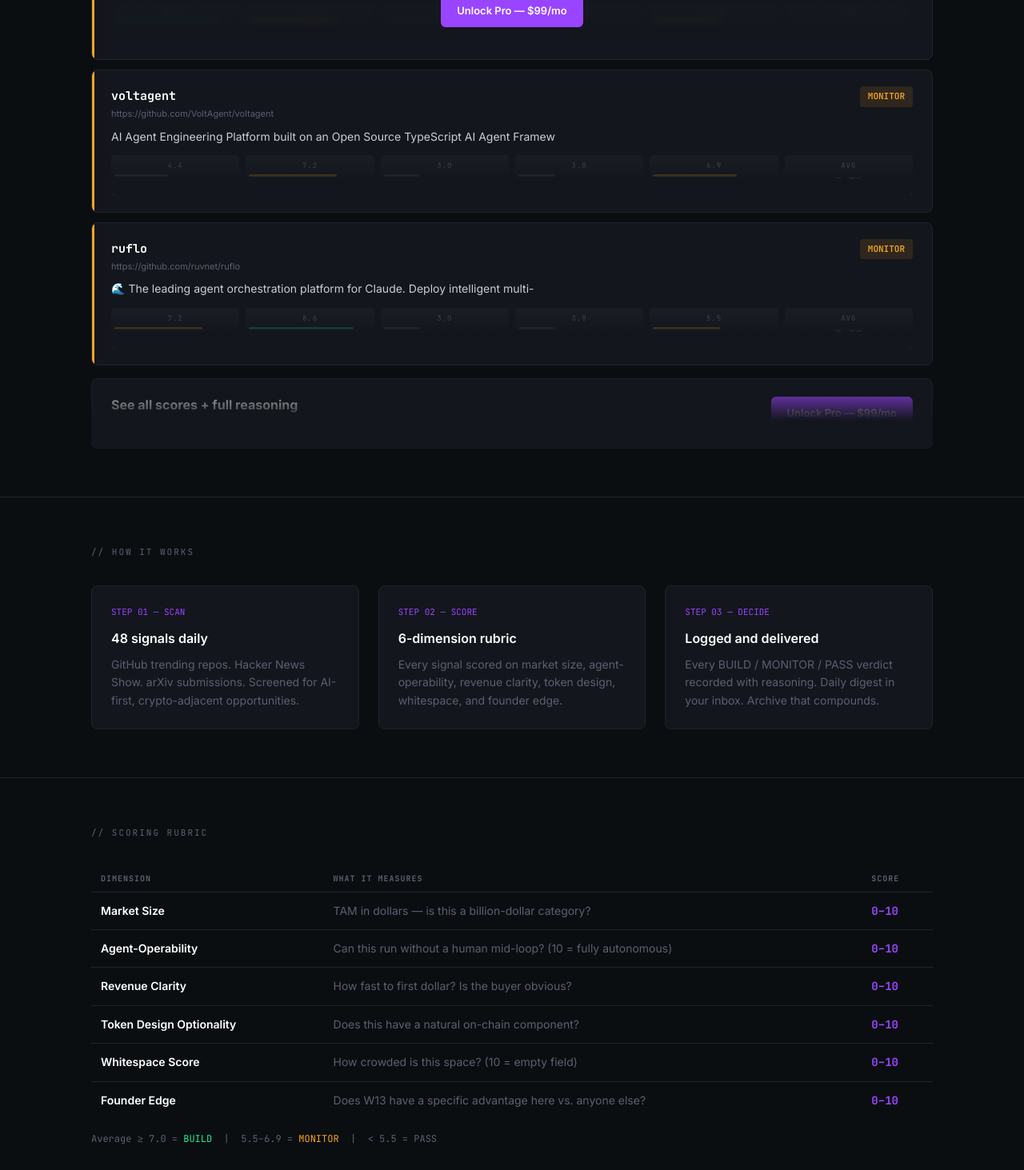
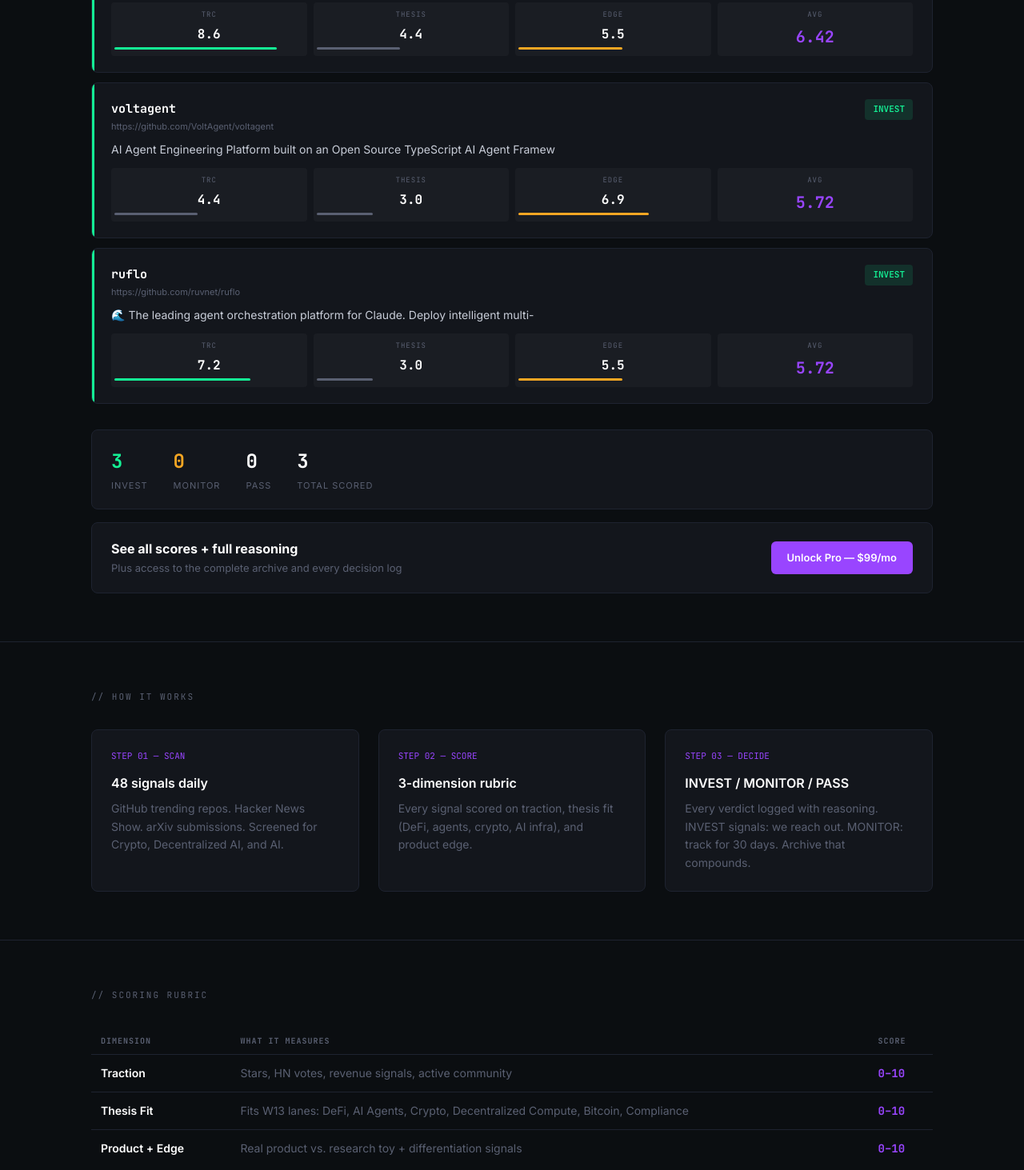
Before and after one commit to W13Ventures/w13-dealflow, a plain HTML site: page index.html in a window 1280 px wide. Shown: the part 802-2265 px from the top of the page at 80% size. Drawn offline with Linux system fonts and the light colour scheme.

Commit message:
W13 Dealflow 2026-04-04 — auto-deploy

```diff
--- a/index.html
+++ b/index.html
@@ -17,7 +17,7 @@
       --muted:    #5A6072;
       --accent:   #9945FF;
       --accent2:  #14F195;
-      --build:    #14F195;
+      --invest:   #14F195;
       --monitor:  #F5A623;
       --pass:     #5A6072;
       --red:      #FF4D4D;
@@ -47,12 +47,10 @@
       font-size: 16px;
       letter-spacing: -0.5px;
     }
-    .site-header .tagline {
-      color: var(--muted);
-    }
+    .site-header .tagline { color: var(--muted); }
     .site-header .live-dot {
       width: 6px; height: 6px;
-      background: var(--build);
+      background: var(--invest);
       border-radius: 50%;
       margin-left: auto;
       animation: pulse 2s infinite;
@@ -110,10 +108,7 @@
       border: none;
       transition: all 0.15s;
     }
-    .btn-primary {
-      background: var(--accent);
-      color: #fff;
-    }
+    .btn-primary { background: var(--accent); color: #fff; }
     .btn-primary:hover { background: #b56fff; transform: translateY(-1px); }
     .btn-outline {
       background: transparent;
@@ -153,7 +148,7 @@
       border-radius: 4px;
       font-weight: 600;
     }
-    .badge-build  { background: rgba(20,241,149,0.12); color: var(--build); }
+    .badge-invest  { background: rgba(20,241,149,0.12); color: var(--invest); }
     .badge-monitor { background: rgba(245,166,35,0.12); color: var(--monitor); }
 
     /* Signal card */
@@ -173,7 +168,7 @@
       width: 3px;
       background: var(--border);
     }
-    .signal-card.build::before  { background: var(--build); }
+    .signal-card.invest::before  { background: var(--invest); }
     .signal-card.monitor::before { background: var(--monitor); }
 
     .signal-header {
@@ -203,16 +198,16 @@
       margin-bottom: 12px;
     }
 
-    /* Score grid */
+    /* Score grid — 3 dimensions */
     .score-grid {
       display: grid;
-      grid-template-columns: repeat(6, 1fr);
+      grid-template-columns: repeat(4, 1fr);
       gap: 8px;
       margin-top: 12px;
     }
     .score-cell {
       text-align: center;
-      padding: 6px 4px;
+      padding: 8px 4px;
       background: rgba(255,255,255,0.03);
       border-radius: 4px;
     }
@@ -223,17 +218,16 @@
       letter-spacing: 1px;
       text-transform: uppercase;
       display: block;
-      margin-bottom: 2px;
+      margin-bottom: 4px;
     }
     .score-value {
       font-family: 'JetBrains Mono', monospace;
-      font-size: 14px;
+      font-size: 16px;
       font-weight: 700;
       color: #FFFFFF;
       display: block;
     }
-    .score-value.avg { color: var(--accent); font-size: 18px; }
-    .score-value.high { color: var(--build); }
+    .score-value.avg { color: var(--accent); font-size: 20px; }
 
     /* ── TIERED ACCESS ───────────────────────────────────────────────── */
     .tier-gate {
@@ -266,6 +260,36 @@
       color: var(--muted);
     }
     .tier-unlock .btn { font-size: 13px; padding: 10px 20px; }
+
+    /* ── Stats bar ────────────────────────────────────────────────────── */
+    .stats-bar {
+      display: flex;
+      gap: 32px;
+      margin-top: 32px;
+      padding: 20px 24px;
+      background: var(--surface);
+      border: 1px solid var(--border);
+      border-radius: 8px;
+    }
+    .stat {
+      display: flex;
+      flex-direction: column;
+      gap: 2px;
+    }
+    .stat-num {
+      font-family: 'JetBrains Mono', monospace;
+      font-size: 24px;
+      font-weight: 700;
+      color: #fff;
+    }
+    .stat-num.invest { color: var(--invest); }
+    .stat-num.monitor { color: var(--monitor); }
+    .stat-label {
+      font-size: 11px;
+      color: var(--muted);
+      text-transform: uppercase;
+      letter-spacing: 1px;
+    }
 
     /* ── HOW IT WORKS ────────────────────────────────────────────────── */
     .how-grid {
@@ -451,9 +475,10 @@
       .site-header { padding: 12px 16px; }
       .section { padding: 40px 0; }
       .how-grid, .pricing-grid { grid-template-columns: 1fr; }
-      .score-grid { grid-template-columns: repeat(3, 1fr); }
+      .score-grid { grid-template-columns: repeat(2, 1fr); }
       .waitlist-form { flex-direction: column; }
       .hero { padding: 50px 0 40px; }
+      .stats-bar { flex-wrap: wrap; gap: 16px; }
     }
   </style>
 </head>
@@ -471,8 +496,8 @@
 <section class="hero">
   <div class="container">
     <div class="hero-eyebrow">W13 Venture Studio</div>
-    <h1>Daily intelligence on<br><span>early-stage AI x crypto</span></h1>
-    <p class="hero-sub">Every signal scored against a 6-dimension rubric. Every decision logged. Every verdict delivered to your inbox. The compounding dealflow database that gets smarter every day.</p>
+    <h1>Daily intelligence on<br><span>Crypto, Decentralized AI & AI</span></h1>
+    <p class="hero-sub">Every signal scored. Every verdict logged. Every day. The compounding dealflow database that helps W13 get into the best early-stage deals — before anyone else.</p>
     <div class="hero-actions">
       <a href="#waitlist" class="btn btn-primary">Join the Waitlist →</a>
       <a href="#how-it-works" class="btn btn-outline">How it works</a>
@@ -486,18 +511,43 @@
     <div class="section-title">// Today's Dealflow — <span id="feed-date">Loading...</span></div>
 
     <div class="feed-meta">
-      <span class="feed-badge badge-monitor" id="feed-verdict">MONITOR</span>
-      <span id="feed-count" style="font-family: 'JetBrains Mono', monospace; font-size: 12px; color: var(--muted);">0 signals</span>
+      <span class="feed-badge badge-invest" id="feed-badge-invest">INVEST 0</span>
+      <span class="feed-badge badge-monitor" id="feed-badge-monitor">MONITOR 0</span>
+      <span id="feed-count" style="font-family: 'JetBrains Mono', monospace; font-size: 12px; color: var(--muted);">0 signals scored</span>
     </div>
 
-    <div id="signals-container">Loading signals...</div>
+    <div id="signals-container">
+      <p style="color:var(--muted); font-family: JetBrains Mono, monospace; font-size: 13px; padding: 40px 0; text-align: center;">
+        Loading signals...
+      </p>
+    </div>
 
-    <div id="pro-cta" class="tier-gate" style="display:none; position: relative; margin-top: 16px;">
+    <!-- Stats bar -->
+    <div class="stats-bar" id="stats-bar" style="display:none;">
+      <div class="stat">
+        <span class="stat-num invest" id="stat-invest">0</span>
+        <span class="stat-label">Invest</span>
+      </div>
+      <div class="stat">
+        <span class="stat-num monitor" id="stat-monitor">0</span>
+        <span class="stat-label">Monitor</span>
+      </div>
+      <div class="stat">
+        <span class="stat-num" id="stat-pass">0</span>
+        <span class="stat-label">Pass</span>
+      </div>
+      <div class="stat">
+        <span class="stat-num" id="stat-total">0</span>
+        <span class="stat-label">Total Scored</span>
+      </div>
+    </div>
+
+    <div id="pro-cta" style="display:none; position: relative; margin-top: 16px;">
       <div style="background: var(--surface); border: 1px solid var(--border); border-radius: 8px; padding: 20px 24px;">
         <div style="display: flex; align-items: center; justify-content: space-between; flex-wrap: wrap; gap: 12px;">
           <div>
             <div style="font-weight: 700; color: #fff; font-size: 16px;">See all scores + full reasoning</div>
-            <div style="font-size: 13px; color: var(--muted);">Plus access to the complete 30-day archive</div>
+            <div style="font-size: 13px; color: var(--muted);">Plus access to the complete archive and every decision log</div>
           </div>
           <a href="#waitlist" class="btn btn-primary" style="font-size: 13px; padding: 10px 20px;">Unlock Pro — $99/mo</a>
         </div>
@@ -514,17 +564,17 @@
       <div class="how-step">
         <div class="how-step-num">STEP 01 — SCAN</div>
         <h3>48 signals daily</h3>
-        <p>GitHub trending repos. Hacker News Show. arXiv submissions. Screened for AI-first, crypto-adjacent opportunities.</p>
+        <p>GitHub trending repos. Hacker News Show. arXiv submissions. Screened for Crypto, Decentralized AI, and AI.</p>
       </div>
       <div class="how-step">
         <div class="how-step-num">STEP 02 — SCORE</div>
-        <h3>6-dimension rubric</h3>
-        <p>Every signal scored on market size, agent-operability, revenue clarity, token design, whitespace, and founder edge.</p>
+        <h3>3-dimension rubric</h3>
+        <p>Every signal scored on traction, thesis fit (DeFi, agents, crypto, AI infra), and product edge.</p>
       </div>
       <div class="how-step">
         <div class="how-step-num">STEP 03 — DECIDE</div>
-        <h3>Logged and delivered</h3>
-        <p>Every BUILD / MONITOR / PASS verdict recorded with reasoning. Daily digest in your inbox. Archive that compounds.</p>
+        <h3>INVEST / MONITOR / PASS</h3>
+        <p>Every verdict logged with reasoning. INVEST signals: we reach out. MONITOR: track for 30 days. Archive that compounds.</p>
       </div>
     </div>
   </div>
@@ -544,41 +594,26 @@
       </thead>
       <tbody>
         <tr>
-          <td class="dim">Market Size</td>
-          <td style="color: var(--muted);">TAM in dollars — is this a billion-dollar category?</td>
+          <td class="dim">Traction</td>
+          <td style="color: var(--muted);">Stars, HN votes, revenue signals, active community</td>
           <td class="dim-score">0–10</td>
         </tr>
         <tr>
-          <td class="dim">Agent-Operability</td>
-          <td style="color: var(--muted);">Can this run without a human mid-loop? (10 = fully autonomous)</td>
+          <td class="dim">Thesis Fit</td>
+          <td style="color: var(--muted);">Fits W13 lanes: DeFi, AI Agents, Crypto, Decentralized Compute, Bitcoin, Compliance</td>
           <td class="dim-score">0–10</td>
         </tr>
         <tr>
-          <td class="dim">Revenue Clarity</td>
-          <td style="color: var(--muted);">How fast to first dollar? Is the buyer obvious?</td>
-          <td class="dim-score">0–10</td>
-        </tr>
-        <tr>
-          <td class="dim">Token Design Optionality</td>
-          <td style="color: var(--muted);">Does this have a natural on-chain component?</td>
-          <td class="dim-score">0–10</td>
-        </tr>
-        <tr>
-          <td class="dim">Whitespace Score</td>
-          <td style="color: var(--muted);">How crowded is this space? (10 = empty field)</td>
-          <td class="dim-score">0–10</td>
-        </tr>
-        <tr>
-          <td class="dim">Founder Edge</td>
-          <td style="color: var(--muted);">Does W13 have a specific advantage here vs. anyone else?</td>
+          <td class="dim">Product + Edge</td>
+          <td style="color: var(--muted);">Real product vs. research toy + differentiation signals</td>
           <td class="dim-score">0–10</td>
         </tr>
       </tbody>
     </table>
     <p style="margin-top: 16px; font-family: 'JetBrains Mono', monospace; font-size: 12px; color: var(--muted);">
-      Average ≥ 7.0 = <span style="color: var(--build);">BUILD</span> &nbsp;|&nbsp;
-      5.5–6.9 = <span style="color: var(--monitor);">MONITOR</span> &nbsp;|&nbsp;
-      &lt; 5.5 = <span style="color: var(--muted);">PASS</span>
+      Average ≥ 5.5 = <span style="color: var(--invest);">INVEST</span> &nbsp;|&nbsp;
+      4.5–5.4 = <span style="color: var(--monitor);">MONITOR</span> &nbsp;|&nbsp;
+      &lt; 4.5 = <span style="color: var(--muted);">PASS</span>
     </p>
   </div>
 </section>
@@ -595,10 +630,10 @@
         <div class="pricing-desc">Follow the feed. Watch what we find.</div>
         <div class="pricing-price">$0 <span>/ forever</span></div>
         <ul class="pricing-features">
-          <li>Daily top 3 signals (names + source)</li>
-          <li>Verdict badges (BUILD / MONITOR)</li>
-          <li>W13 Twitter/X feed</li>
-          <li class="locked">Full score breakdown</li>
+          <li>Daily top INVEST signal — full scores visible</li>
+          <li>Top MONITOR signal visible</li>
+          <li>Verdict badges (INVEST / MONITOR / PASS)</li>
+          <li class="locked">Full daily digest (all signals)</li>
           <li class="locked">Decision log + reasoning</li>
           <li class="locked">Archive access</li>
           <li class="locked">API access</li>
@@ -612,8 +647,8 @@
         <div class="pricing-desc">For operators, builders, and solo funds.</div>
         <div class="pricing-price">$99 <span>/ month</span></div>
         <ul class="pricing-features">
-          <li>Full daily digest (all signals)</li>
-          <li>6-dimension scores + reasoning</li>
+          <li>Full daily digest (all signals + scores)</li>
+          <li>3-dimension rubric scores + reasoning</li>
           <li>30-day archive access</li>
           <li>Decision log for every verdict</li>
           <li>Email delivery — daily at 6 PM EST</li>
@@ -634,7 +669,7 @@
           <li>Real-time keyword alerts (personalized)</li>
           <li>API access — programmatic signals feed</li>
           <li>Custom rubric weights</li>
-          <li>Dedicated co-founder sourcing (BUILD signals)</li>
+          <li>Dedicated co-founder sourcing (INVEST signals)</li>
           <li>Quarterly thesis review call</li>
         </ul>
         <a href="#waitlist" class="btn btn-outline" style="width: 100%; justify-content: center;">Contact Us</a>
@@ -644,7 +679,7 @@
   </div>
 </section>
 
-<!-- ── WAITLIST ──────────────────────────────────────────────────────── -->
+<!-- ── WAITLIST ─────────────────────────────────────────────────────── -->
 <section class="section" id="waitlist">
   <div class="container">
     <div class="waitlist-section">
@@ -661,7 +696,7 @@
   </div>
 </section>
 
-<!-- ── FOOTER ───────────────────────────────────────────────────────── -->
+<!-- ── FOOTER ────────────────────────────────────────────────────────── -->
 <footer>
   W13 Venture Studio · w13.dealflow@outlook.com · Built by Hermes
 </footer>
@@ -671,12 +706,21 @@
   // ── Load dealflow data ────────────────────────────────────────────
   async function loadData() {
     try {
-      const res = await fetch('data/today.json');
-      if (!res.ok) throw new Error('No data yet');
+      // Try multiple paths for resilience
+      let res = await fetch('data/today.json');
+      if (!res.ok) throw new Error('Not found');
+      const data = await res.json();
+      return data;
+    } catch (e) {
+      // Try root path
+      try {
+        const res = await fetch('/data/today.json');
+        if (!res.ok) throw new Error('Not found');
         return await res.json();
-    } catch (e) {
-      console.warn('[W13] today.json not available:', e.message);
+      } catch (e2) {
+        console.warn('[W13] Could not load today.json:', e2.message);
         return null;
+      }
     }
   }
 
@@ -687,95 +731,147 @@
     return d.toLocaleDateString('en-US', { month: 'short', day: 'numeric', year: 'numeric' });
   }
 
-  // ── Score bar ─────────────────────────────────────────────────────
-  function scoreBar(val, max = 10) {
-    const pct = (val / max * 100).toFixed(0);
-    const color = val >= 8 ? 'var(--build)' : val >= 5.5 ? 'var(--monitor)' : 'var(--muted)';
+  // ── Score bar (single value) ───────────────────────────────────────
+  function scoreCell(label, val) {
+    const pct = (val / 10 * 100).toFixed(0);
+    const color = val >= 7 ? 'var(--invest)' : val >= 5 ? 'var(--monitor)' : 'var(--muted)';
     return `<div class="score-cell">
-      <span class="score-label">${val.toFixed(1)}</span>
+      <span class="score-label">${label}</span>
+      <span class="score-value">${val.toFixed(1)}</span>
       <div style="height:3px; background:${color}; width:${pct}%; border-radius:2px; margin-top:4px;"></div>
     </div>`;
   }
 
-  // ── Render signals ────────────────────────────────────────────────
-  function renderSignals(data) {
-    const container = document.getElementById('signals-container');
-
-    if (!data || !data.signals || data.signals.length === 0) {
-      container.innerHTML = '<p style="color:var(--muted); font-family: JetBrains Mono, monospace; font-size:13px;">No signals scored today. Next scan at 6 PM EST.</p>';
-      return;
+  // ── Determine verdict from data ─────────────────────────────────────
+  function getVerdict(signal) {
+    if (signal.verdict) return signal.verdict;
+    const a = signal.avg;
+    if (a >= 5.5) return 'INVEST';
+    if (a >= 4.5) return 'MONITOR';
+    return 'PASS';
   }
 
-    document.getElementById('feed-date').textContent = fmtDate(data.date);
-    document.getElementById('feed-count').textContent = `${data.signals.length} signals scored`;
-
-    // Separate builds and monitors
-    const builds   = data.signals.filter(s => s.avg >= 6.5);
-    const monitors = data.signals.filter(s => s.avg >= 5.5 && s.avg < 6.5);
-
-    let html = '';
-
-    // FREE TIER: Show first MONITOR only, name + desc, no scores
-    if (monitors.length > 0) {
-      const free = monitors[0];
-      html += renderCard(free, 'monitor', /* gated */ true);
-    }
-
-    // Show remaining MONITORs + all BUILDs — PRO TIER
-    const premiumSignals = [...builds, ...monitors.slice(1)];
-    if (premiumSignals.length > 0) {
-      document.getElementById('pro-cta').style.display = 'block';
-      premiumSignals.forEach(s => {
-        html += renderCard(s, s.avg >= 6.5 ? 'build' : 'monitor', /* gated */ false);
-      });
-    }
-
-    container.innerHTML = html;
-  }
-
-  function renderCard(signal, type, gated) {
-    const badge = type === 'build' ? 'badge-build' : 'badge-monitor';
-    const badgeLabel = type === 'build' ? 'BUILD' : 'MONITOR';
-    const avgClass = signal.avg >= 6.5 ? 'avg' : '';
+  // ── Render one card ─────────────────────────────────────────────────
+  function renderCard(signal, showScores) {
+    const verdict = getVerdict(signal);
+    const type = verdict === 'INVEST' ? 'invest' : verdict === 'MONITOR' ? 'monitor' : 'pass';
+    const badgeClass = verdict === 'INVEST' ? 'badge-invest' : verdict === 'MONITOR' ? 'badge-monitor' : 'badge-pass';
+    const cardClass = verdict === 'INVEST' ? 'invest' : verdict === 'MONITOR' ? 'monitor' : 'pass';
 
     const scores = signal.scores || {};
+    // Support both old 6-dim and new 3-dim keys
+    const trc  = scores.trc  ?? scores.mkt ?? scores.agt ?? 0;
+    const ths  = scores.ths  ?? scores.rev ?? scores.tkn ?? 0;
+    const edge = scores.edge ?? scores.wht ?? scores.edg ?? 0;
+    const avg  = signal.avg ?? 0;
+
     const scoreGrid = `
       <div class="score-grid">
-        ${scoreBar(scores.mkt)}
-        ${scoreBar(scores.agt)}
-        ${scoreBar(scores.rev)}
-        ${scoreBar(scores.tkn)}
-        ${scoreBar(scores.wht)}
+        ${scoreCell('TRC', trc)}
+        ${scoreCell('THESIS', ths)}
+        ${scoreCell('EDGE', edge)}
         <div class="score-cell">
           <span class="score-label">AVG</span>
-          <span class="score-value ${avgClass}">${signal.avg.toFixed(2)}</span>
+          <span class="score-value avg">${avg.toFixed(2)}</span>
         </div>
       </div>`;
 
-    const gatedClass = gated ? 'tier-blur' : '';
     const sourceLine = signal.url
       ? `<div class="signal-source"><a href="${signal.url}" target="_blank">${signal.url}</a></div>`
-      : `<div class="signal-source">${signal.source || 'source'}</div>`;
+      : `<div class="signal-source">${signal.source || ''}</div>`;
 
+    if (!showScores) {
+      // Free tier — blur scores, show gate
       return `
-      <div class="signal-card ${type}">
+        <div class="signal-card ${cardClass}">
           <div class="signal-header">
             <div>
               <div class="signal-name">${signal.name || signal.url?.split('/').pop() || '—'}</div>
               ${sourceLine}
             </div>
-          <span class="feed-badge ${badge}">${badgeLabel}</span>
+            <span class="feed-badge ${badgeClass}">${verdict}</span>
           </div>
           <div class="signal-desc">${signal.desc || ''}</div>
-        <div class="tier-gate ${gatedClass}">
+          <div class="tier-gate tier-blur">
             ${scoreGrid}
-          ${gated ? `
             <div class="tier-unlock">
-            <p>Full scores + reasoning — Pro subscribers only</p>
+              <p>Full rubric scores — Pro subscribers only</p>
               <a href="#pricing" class="btn btn-primary">Unlock Pro — $99/mo</a>
-          </div>` : ''}
+            </div>
           </div>
         </div>`;
+    } else {
+      // Pro tier — full scores visible
+      return `
+        <div class="signal-card ${cardClass}">
+          <div class="signal-header">
+            <div>
+              <div class="signal-name">${signal.name || signal.url?.split('/').pop() || '—'}</div>
+              ${sourceLine}
+            </div>
+            <span class="feed-badge ${badgeClass}">${verdict}</span>
+          </div>
+          <div class="signal-desc">${signal.desc || ''}</div>
+          ${scoreGrid}
+        </div>`;
+    }
+  }
+
+  // ── Render all signals ───────────────────────────────────────────────
+  function renderSignals(data) {
+    const container = document.getElementById('signals-container');
+
+    if (!data || !data.signals || data.signals.length === 0) {
+      container.innerHTML = `<p style="color:var(--muted); font-family: JetBrains Mono, monospace; font-size:13px; text-align:center; padding:40px 0;">
+        No signals yet. Next scan runs at 6 PM EST today.
+      </p>`;
+      return;
+    }
+
+    // Update date
+    document.getElementById('feed-date').textContent = fmtDate(data.date);
+
+    // Categorize signals
+    const signals = data.signals.map(s => ({ ...s, _verdict: getVerdict(s) }));
+    const invests  = signals.filter(s => s._verdict === 'INVEST');
+    const monitors = signals.filter(s => s._verdict === 'MONITOR');
+    const passed   = signals.filter(s => s._verdict === 'PASS');
+
+    // Update badge counts
+    document.getElementById('feed-badge-invest').textContent  = `INVEST ${invests.length}`;
+    document.getElementById('feed-badge-monitor').textContent = `MONITOR ${monitors.length}`;
+    document.getElementById('feed-count').textContent = `${signals.length} signals scored`;
+
+    // Stats bar
+    const statsBar = document.getElementById('stats-bar');
+    statsBar.style.display = 'flex';
+    document.getElementById('stat-invest').textContent  = invests.length;
+    document.getElementById('stat-monitor').textContent = monitors.length;
+    document.getElementById('stat-pass').textContent   = passed.length;
+    document.getElementById('stat-total').textContent  = signals.length;
+
+    let html = '';
+
+    // FREE TIER:
+    //   Show top INVEST with FULL scores visible (best product demo)
+    //   Show top MONITOR with FULL scores visible
+    //   Then gate the rest
+    if (invests.length > 0) {
+      html += renderCard(invests[0], /* showScores */ true);
+    }
+    if (monitors.length > 0) {
+      html += renderCard(monitors[0], /* showScores */ true);
+    }
+
+    // PRO TIER — rest of INVESTs + rest of MONITORs, full scores
+    const restSignals = [...invests.slice(1), ...monitors.slice(1)];
+    if (restSignals.length > 0) {
+      document.getElementById('pro-cta').style.display = 'block';
+      restSignals.forEach(s => { html += renderCard(s, true); });
+    }
+
+    // PASS signals — don't show publicly
+    container.innerHTML = html;
   }
 
   // ── Waitlist form ──────────────────────────────────────────────────
@@ -792,7 +888,7 @@
         method: 'POST',
         headers: { 'Content-Type': 'application/json' },
         body: JSON.stringify({
-          access_key: 'PUBLISH_YOUR_KEY_HERE', // Replace with real key from web3forms.com
+          access_key: 'PUBLISH_YOUR_KEY_HERE',
           subject: `W13 Dealflow Waitlist — ${email}`,
           from_name: 'W13 Dealflow',
           email: email,
```
Lines whose indentation alone changed are shown as unchanged.
